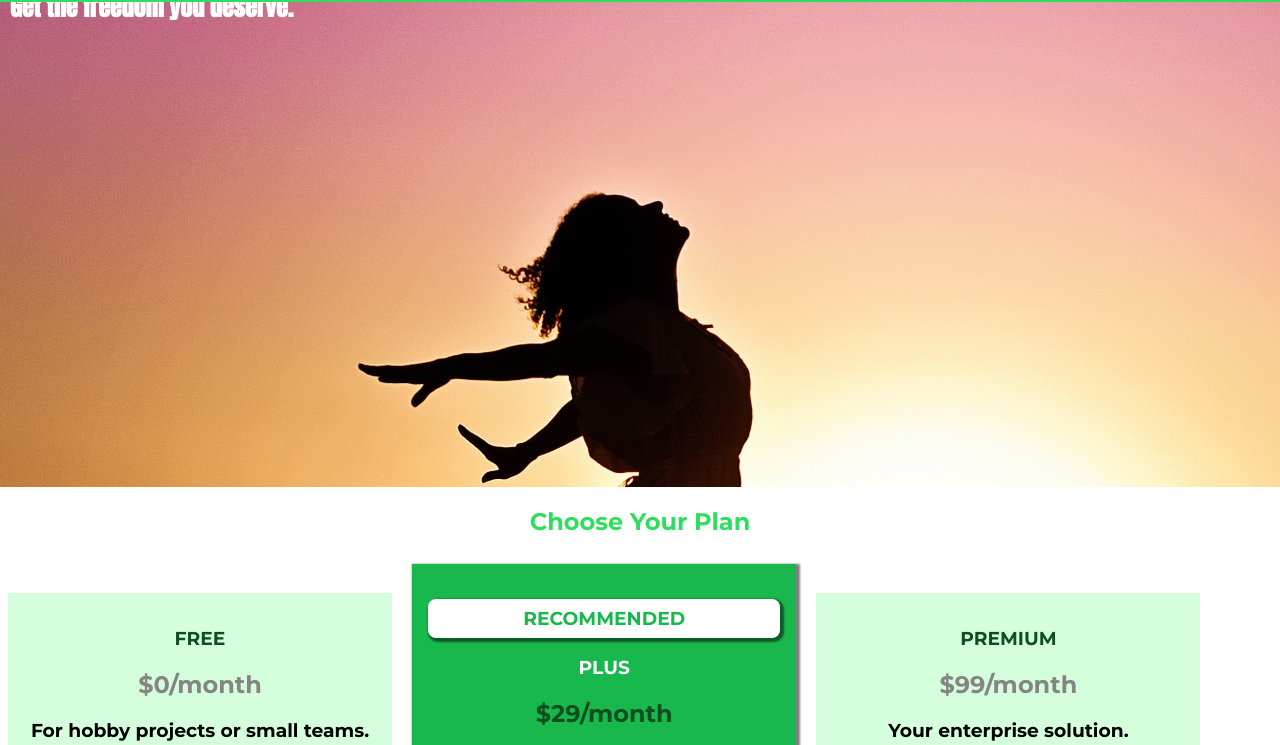
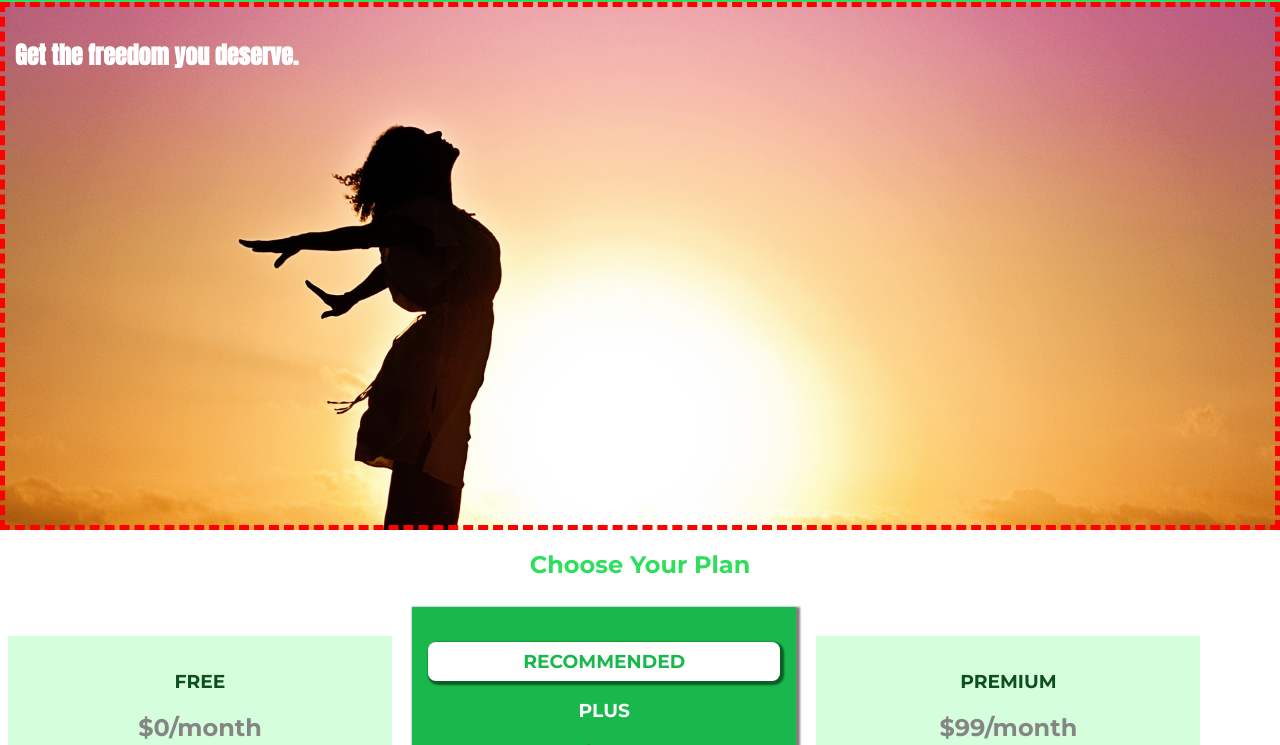
Before and after one commit to Chingiz-Kazim/html_css_practice, a plain HTML site: page index.html in a window 1280 px wide. Shown: the part 41-786 px from the top of the page. Drawn offline with Linux system fonts and the light colour scheme.

Commit message:
background prop

```diff
--- a/index.html
+++ b/index.html
@@ -5,7 +5,7 @@
     <meta charset="UTF-8">
     <meta http-equiv="X-UA-Compatible" content="ie=edge">
     <title>uHost</title>
-    <link rel="shortcut icon" href="favicon.png">
+    <link rel="shortcut icon" href="./images/favicon.png">
     <link href="https://fonts.googleapis.com/css?family=Anton" rel="stylesheet">
     <link href="https://fonts.googleapis.com/css?family=Montserrat:400,700" rel="stylesheet">
     <link rel="stylesheet" href="shared.css">
--- a/main.css
+++ b/main.css
@@ -1,8 +1,19 @@
 #product-overview {
-    background: url("freedom.jpg");
+    /* background: url("./images/freedom.jpg"); */
+    background-image: url("./images/freedom.jpg");
+    background-size: cover;
+    background-position: 0% 10%;
+    background-repeat: no-repeat;
+    /* здесь он убирает все вокруг отступы // варианты: content-box, border-box*/
+    background-origin: border-box;
+    /* здесь он держит картинку или в рамке или залезая на рамку вокруг // padding-box, border-box, content-box*/
+    background-clip: border-box;
     width: 100%;
     height: 528px;
     padding: 10px;
+    margin-top: 43px;
+    border: 5px dashed red;
+    position: relative;
 }
 
 .section-title {
@@ -13,6 +24,8 @@
 #product-overview h1 {
     color: white;
     font-family: 'Anton', sans-serif;
+    bottom: 5%;
+    left: 3%;
 }
 
 .plan {
```
Also changed, not shown: images/favicon.png (renamed from favicon.png), images/freedom.jpg (renamed from freedom.jpg).
